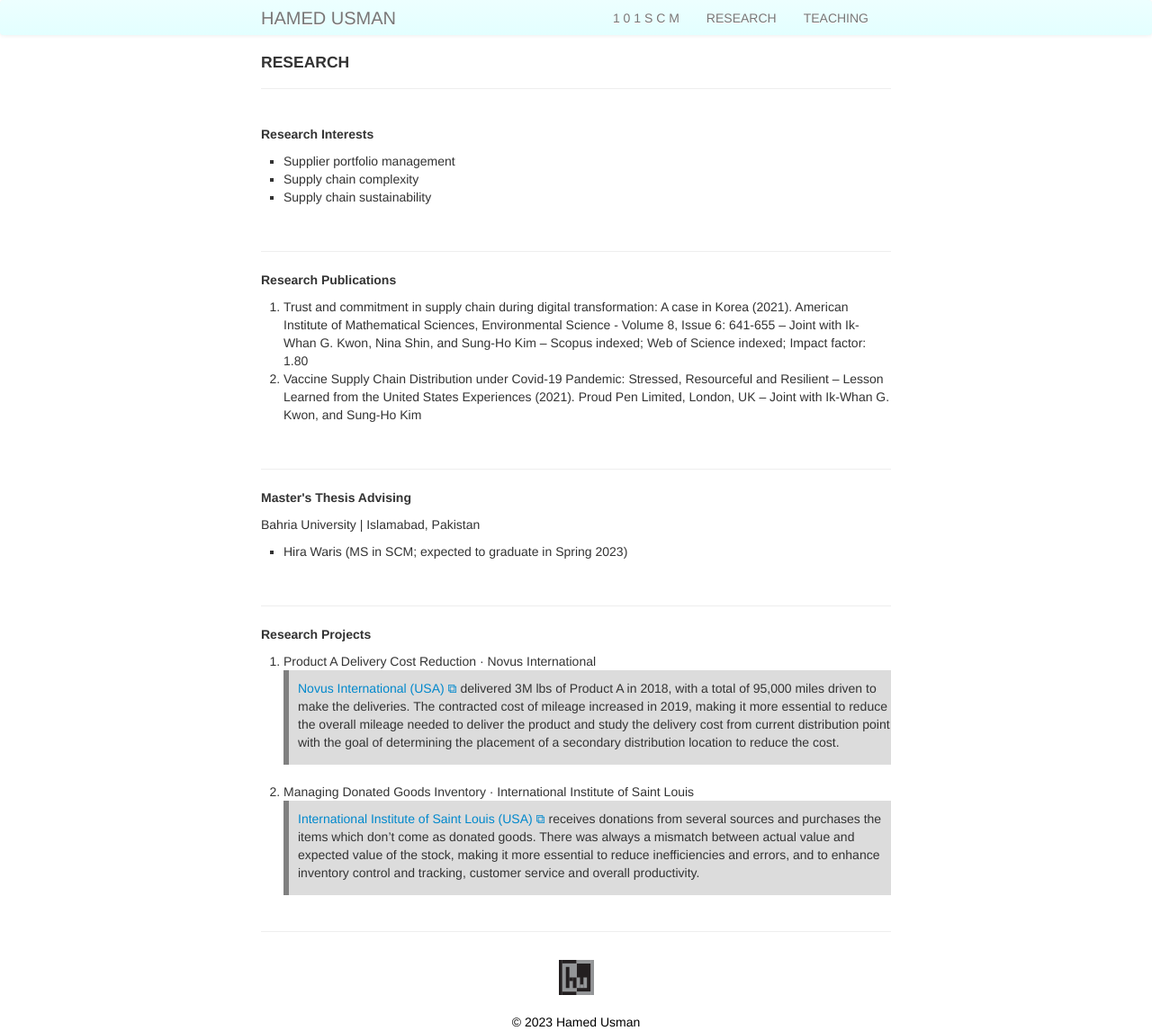
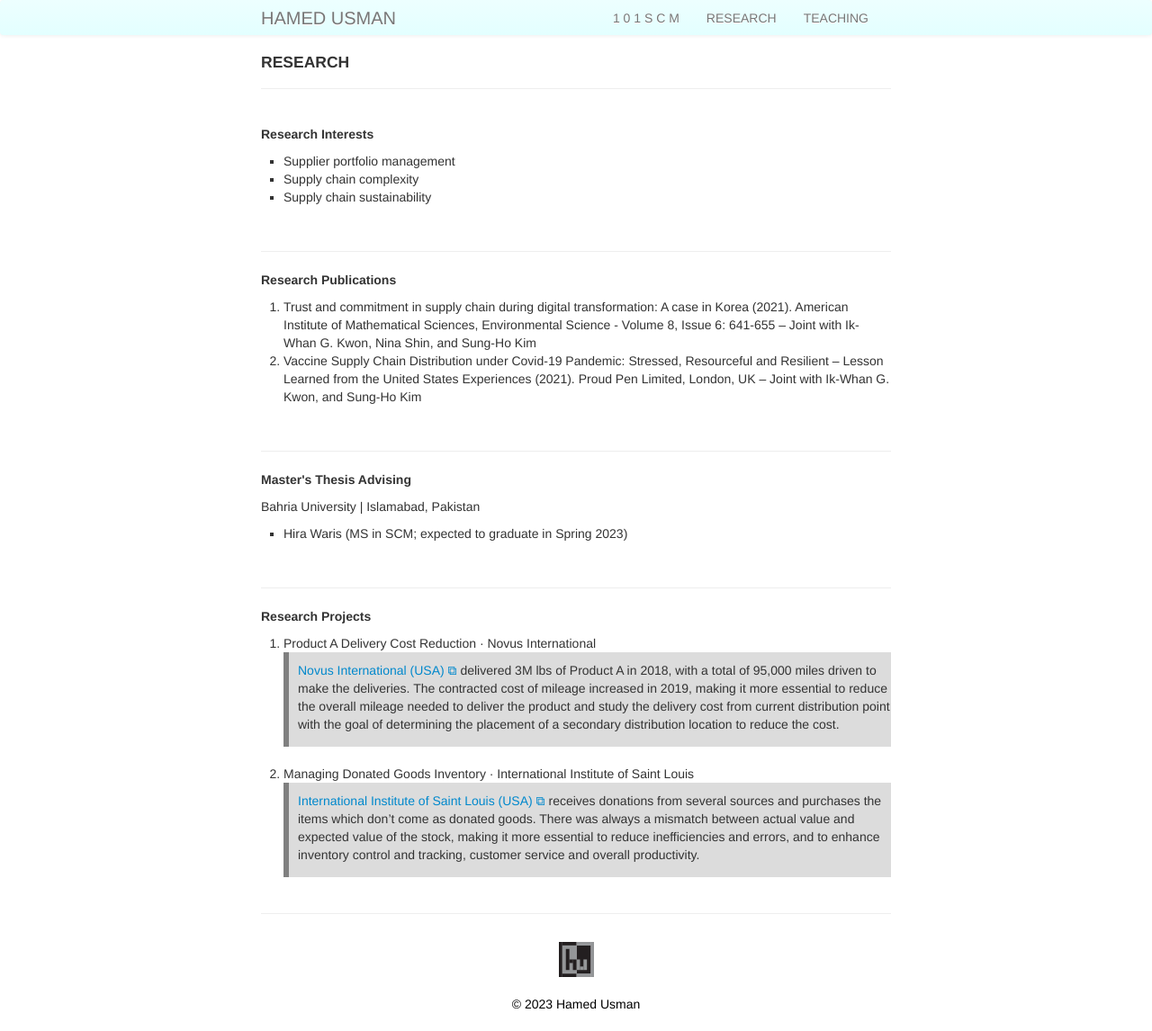
Before and after one commit to hamedusman/hamedusman.github.io, a Jekyll site: the page built from pages/research.md, in a window 1280 px wide. Shown: the whole page at 90% size. Built offline with Jekyll 4.4.1, drawn with Linux system fonts in a browser that asks for light colours.

Commit message:
Update research.md

```diff
--- a/pages/research.md
+++ b/pages/research.md
@@ -18,7 +18,7 @@ description: list of research activities
 
 <h5>Research Publications</h5>
 <ol>
-  <li>Trust and commitment in supply chain during digital transformation: A case in Korea (2021). American Institute of Mathematical Sciences, Environmental Science - Volume 8, Issue 6: 641-655 – Joint with Ik-Whan G. Kwon, Nina Shin, and Sung-Ho Kim – Scopus indexed; Web of Science indexed; Impact factor: 1.80</li>
+  <li>Trust and commitment in supply chain during digital transformation: A case in Korea (2021). American Institute of Mathematical Sciences, Environmental Science - Volume 8, Issue 6: 641-655 – Joint with Ik-Whan G. Kwon, Nina Shin, and Sung-Ho Kim</li>
   <li>Vaccine Supply Chain Distribution under Covid-19 Pandemic: Stressed, Resourceful and Resilient – Lesson Learned from the United States Experiences (2021). Proud Pen Limited, London, UK – Joint with Ik-Whan G. Kwon, and Sung-Ho Kim</li>
 </ol>
 
```
